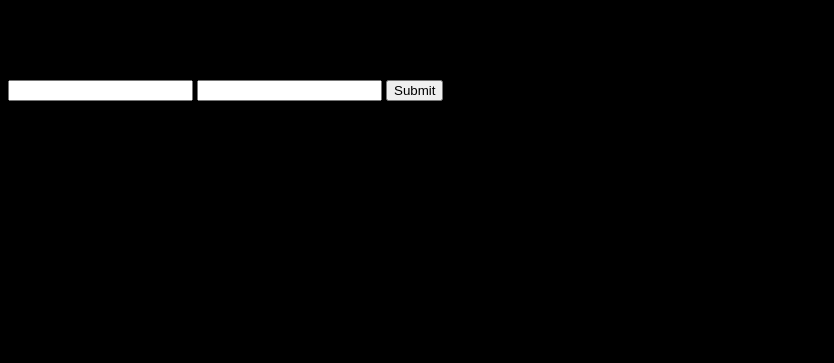
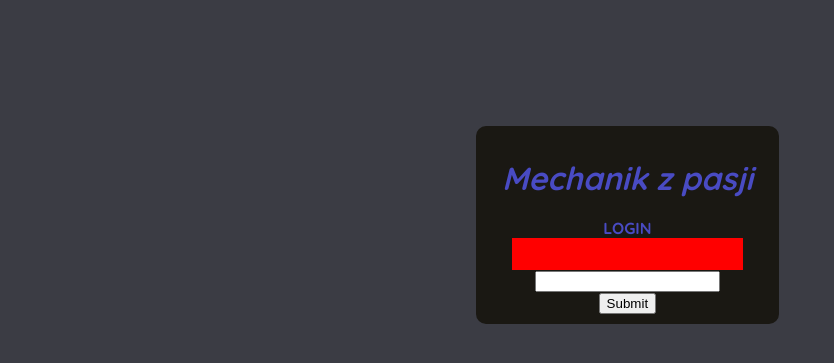
Before and after one commit to yarcio/systemmechanikowy, a PHP site: page / in a window 1280 px wide. Shown: the top 363 px of the page, without its empty margins (0-834 px from the left). Run offline with PHP 8.4, Linux system fonts and the light colour scheme.

```diff
--- a/index.php
+++ b/index.php
@@ -7,12 +7,13 @@
 		<link rel="stylesheet" href="stylesheet/style.css">
 	</head>
 	<body>
-	    <h1>WITAMY U <i>Mechanika z pasji</i></h1>
-		<div class="pad">
-			<div class="kolumna">
-			<form action="/" method="POST">
-    <input type="text" name="username" required/>
-    <input type="password" name="password" required/>
+		<form action="/" method="POST">
+		<div class="margines">
+			<div class="padding">
+			<h1><i>Mechanik z pasji</i></h1>
+			<br>LOGIN<br>
+    <input type="text" name="username" required/><br>
+    <input type="password" name="password" required/><br>
     <input type="submit" name="submit" title="zaloguj" />
 </form>
 <?php
@@ -23,7 +24,7 @@ if (isset($_POST["submit"])) {
     login($_POST["username"], $_POST["password"]);
 }
 ?>
-			</div>
 		</div>
+</div>
 	</body>
 </html>
--- a/stylesheet/style.css
+++ b/stylesheet/style.css
@@ -1,3 +1,33 @@
+@import url('https://fonts.googleapis.com/css2?family=Quicksand:wght@300;400;500;600;700&display=swap');
+
 body {
-    background-color: black;
+    font-family: 'Quicksand',sans-serif;
+    background-color: #3B3C44;
+    color: #494BC3;
 }
+
+.margines {
+    margin-left: calc(37%);
+    width: calc(24%);
+    margin-right: calc(37%);
+    margin-top: 10%;
+    background-color: #1A1813;
+    border-radius: 10px 10px;
+    font-weight: bold;
+}
+
+.padding {
+    padding: 10px;
+    text-align: center;
+}
+
+h1 {
+    margin-bottom: 0px;
+}
+
+input[type="text"] {
+    background-color: red;
+    border: 0px;
+    height: 30px;
+    width: 80%;
+}
```
